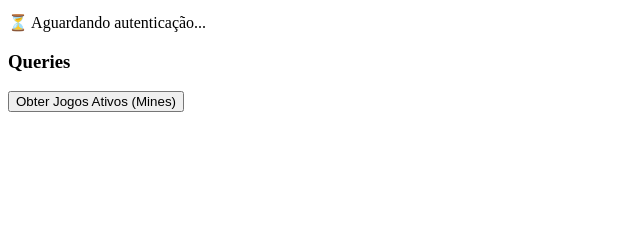
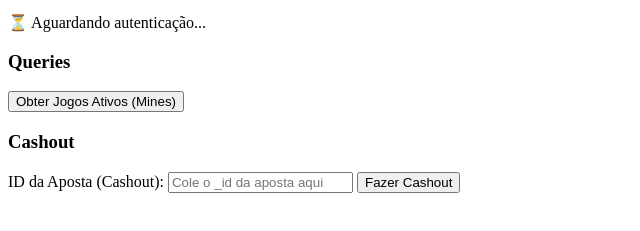
Before and after one commit to jud2024/bchpredictor, a website: page Index.html in a window 1280 px wide. Shown: the part 91-322 px from the top of the page, without its empty margins (0-640 px from the left). Drawn offline with Linux system fonts and the light colour scheme.

Commit message:
Update Index.html

```diff
--- a/Index.html
+++ b/Index.html
@@ -15,6 +15,12 @@
     <h3>Queries</h3>
     <button onclick="consultarJogos()">Obter Jogos Ativos (Mines)</button>
     <pre id="resultado"></pre>
+
+    <h3>Cashout</h3>
+    <label for="cashoutId">ID da Aposta (Cashout):</label>
+    <input type="text" id="cashoutId" placeholder="Cole o _id da aposta aqui">
+    <button onclick="realizarCashout()">Fazer Cashout</button>
+    <pre id="cashoutResultado"></pre>
 
     <script>
         let ws;
@@ -66,6 +72,8 @@
                     document.getElementById("status").textContent = "❌ Erro na autenticação!";
                 } else if (data.type === "next" && data.payload?.data?.minesGetActiveGames) {
                     document.getElementById("resultado").textContent = JSON.stringify(data.payload.data.minesGetActiveGames, null, 2);
+                } else if (data.type === "next" && data.payload?.data?.minesCashout) {
+                    document.getElementById("cashoutResultado").textContent = JSON.stringify(data.payload.data.minesCashout, null, 2);
                 }
             };
 
@@ -111,6 +119,49 @@
 
             ws.send(JSON.stringify(queryPayload));
         }
+
+        function realizarCashout() {
+            const apostaId = document.getElementById("cashoutId").value;
+            if (!apostaId) {
+                alert("Por favor, insira o _id da aposta!");
+                return;
+            }
+
+            if (!isConnected || !ws || ws.readyState !== WebSocket.OPEN) {
+                alert("Você precisa estar autenticado para realizar o cashout!");
+                return;
+            }
+
+            let cashoutPayload = {
+                id: crypto.randomUUID(),
+                type: "subscribe",
+                payload: {
+                    query: `mutation ($_id: ID!) {
+                        minesCashout(_id: $_id) {
+                            id
+                            isWin
+                            multiplier
+                            profit
+                            amount
+                            details {
+                                ... on MinesGameDetails {
+                                    __typename
+                                    mines
+                                    uncovered
+                                    minesCount
+                                }
+                                __typename
+                            }
+                        }
+                    }`,
+                    variables: {
+                        _id: apostaId
+                    }
+                }
+            };
+
+            ws.send(JSON.stringify(cashoutPayload));
+        }
     </script>
 </body>
 </html>
```
